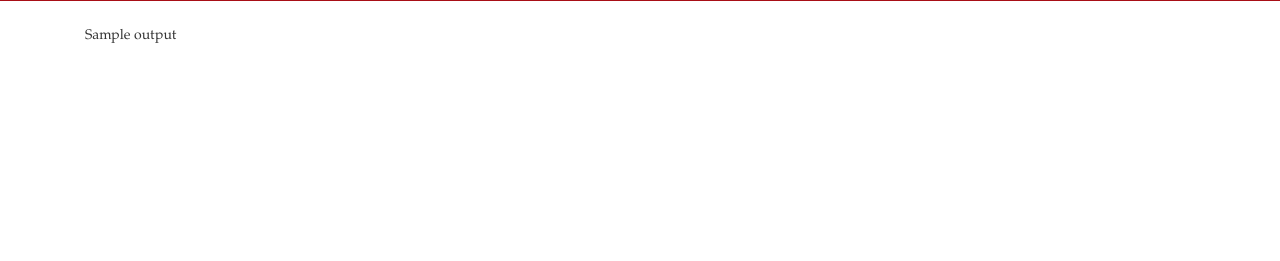
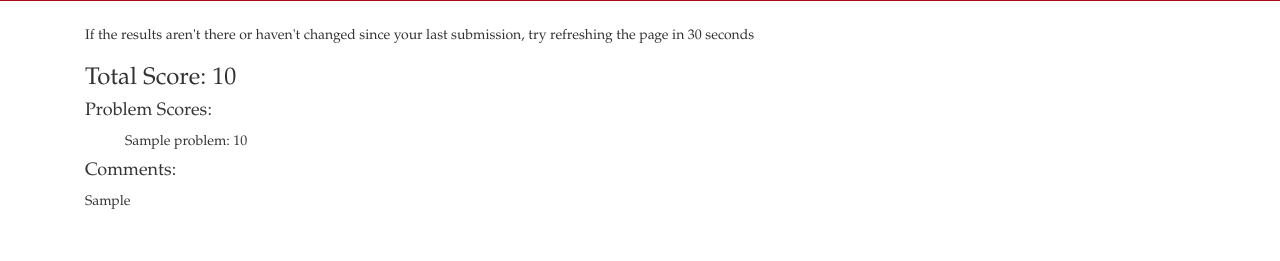
Before and after one commit to ifjorissen/vrfy, a Django app: template templates/course/results_detail.html in a window 1280 px wide. Shown: the part 54-315 px from the top of the page. Run offline with Django 3.2, Linux system fonts and the light colour scheme; the template is opened without the code that fills it: most values are stand-ins (such as "Sample title", 1, 10 or a date in 2020); style sheets or scripts are compiled from the project's sources; some libraries are stand-ins or nearby versions.

Commit message:
The results page now shows a score and some other data based on a json object made by the grader

```diff
--- a/templates/course/results_detail.html
+++ b/templates/course/results_detail.html
@@ -1,4 +1,13 @@
 {% extends 'course/base.html' %}
 {% block content %}
-<p>{{ output }}</p>
+<p>If the results aren't there or haven't changed since your last submission, try refreshing the page in 30 seconds</p>
+<h3>Total Score: {{ score_sum }}</h3>
+<h4>Problem Scores:</h4>
+<ul style="list-style-type:none">
+{% for problem, score in score_key.items %}
+    <li>{{ problem }}: {{ score }}</li>
+{% endfor %}
+</ul>
+<h4>Comments:</h4>
+<p>{{ external_log }}</p>
 {% endblock content %}
```
Also changed, not shown: course/views.py (+5 -2 lines), 1 other file.
